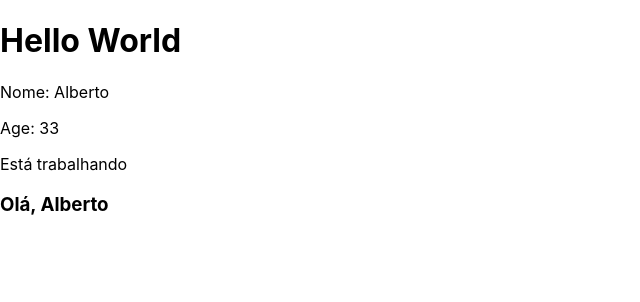
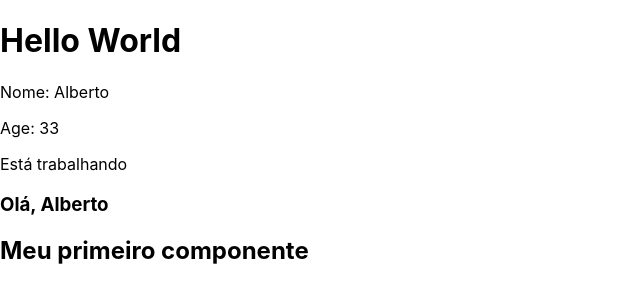
Before and after one commit to CanezinBeto/TypeScript, a React (Create React App) app in the folder 11_react_com_ts/: page / in a window 1280 px wide. Shown: the top 302 px of the page, without its empty margins (0-640 px from the left). Built offline with nearby package versions, Linux system fonts and the light colour scheme.

Commit message:
Importando componentes

```diff
--- a/11_react_com_ts/src/App.tsx
+++ b/11_react_com_ts/src/App.tsx
@@ -1,3 +1,5 @@
+// 4 - Importação de componentes
+import FirstComponent from './components/FirstComponent'
 import React from 'react'
 
 // 1 - Variáveis
@@ -19,6 +21,9 @@ function App() {
       {isWorking ? <p>Está trabalhando</p> : <p>Não está trabalhando</p>}
 
       <h3>{userGreeting(name)}</h3>
+
+      {/* Inserindo o componente */}
+      <FirstComponent />
     </div>
   )
 }
```
